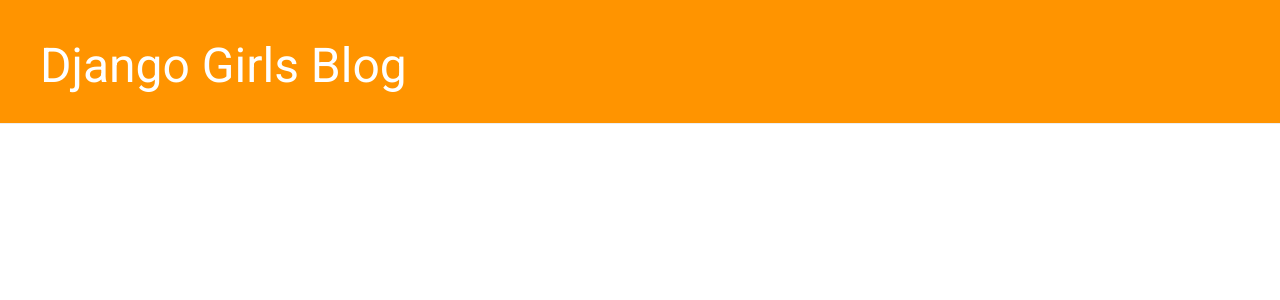
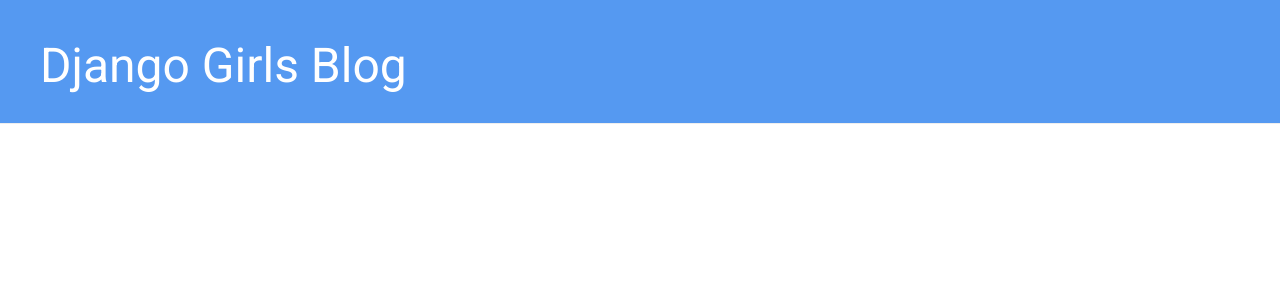
Before and after one commit to KayO-GH/my-first-blog, a Django app: page / in a window 1280 px wide. Shown: the top 300 px of the page. Run offline with Django 3.2, Linux system fonts and the light colour scheme; data that the repository does not hold is empty; some libraries are stand-ins or nearby versions.

Commit message:
Changed header backgroun color to blue

```diff
--- a/blog/static/css/blog.css
+++ b/blog/static/css/blog.css
@@ -4,7 +4,7 @@
 }
 
 .page-header {
-    background-color: #ff9400;
+    background-color: #5599f1;
     margin-top:0;
     padding: 20px 20px 20px 40px;
 }
```
